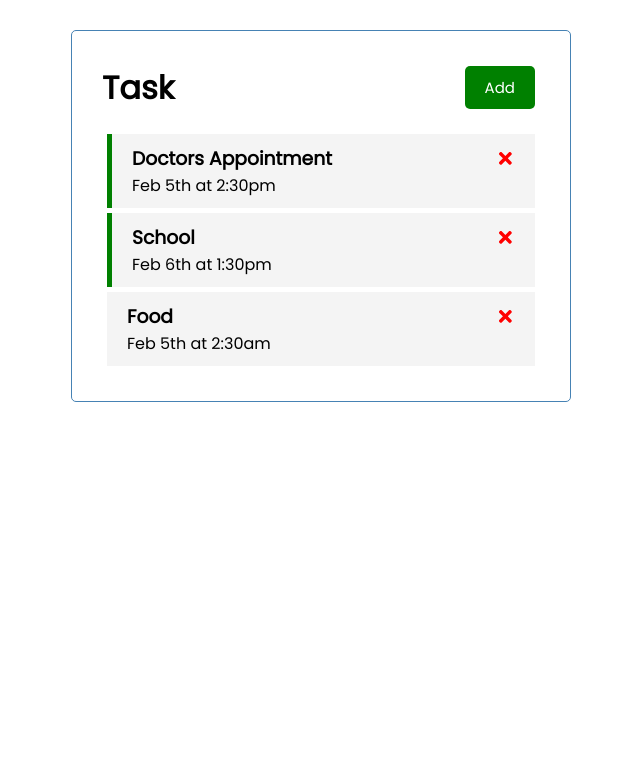
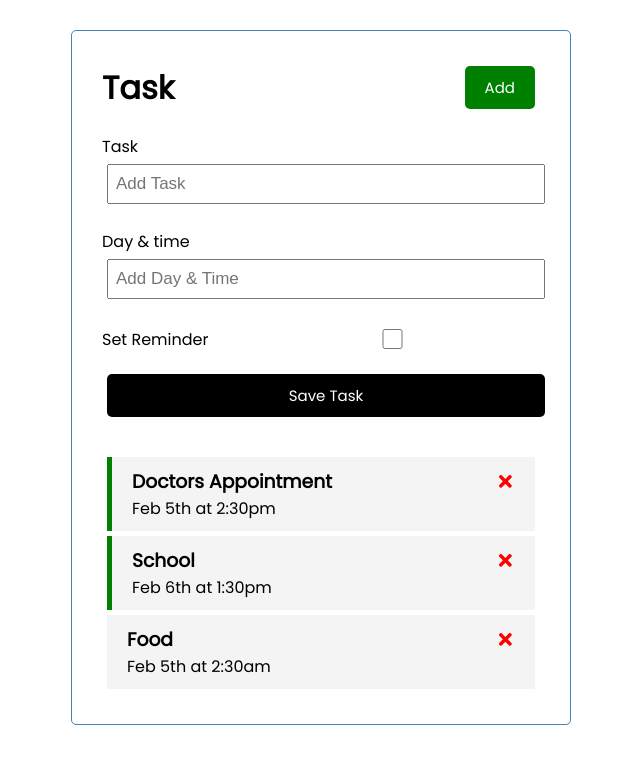
Before and after one commit to jonathanwodzisz/task-app, a React (Create React App) app: page / in a window 1280 px wide. Shown: the top 764 px of the page, without its empty margins (319-959 px from the left). Built offline with nearby package versions, Linux system fonts and the light colour scheme.

Commit message:
addTask component incomplete

```diff
--- a/src/App.js
+++ b/src/App.js
@@ -2,6 +2,7 @@
 import Tasks from './components/Tasks'
 import './App.css';
 import { useState } from 'react'
+import AddTask from './components/AddTask'
 
 function App() {
   const [tasks, setTasks] = useState(
@@ -29,6 +30,10 @@
   const toggleReminder = (id) => {
     setTasks(tasks.map((task) => task.id === id ? { ...task, reminder: !task.reminder } : task))
   }
+  //Add Task
+  const addTask = (task) => {
+    console.log(task);
+  }
   //Delete Task
   const deleteTask = (id) => {
     setTasks(tasks.filter((task) => task.id !== id))
@@ -36,6 +41,7 @@
   return (
     <div className="container">
       <Header title="Task" />
+      <AddTask onAdd={addTask} />
       {tasks.length > 0 ? <Tasks onDelete={deleteTask} tasks={tasks} onToggle={toggleReminder} /> : 'No Tasks Yet'}
     </div>
   );
--- /dev/null
+++ b/src/components/AddTask.js
@@ -0,0 +1,35 @@
+import React from 'react'
+import { useState } from 'react'
+
+function AddTask({ onAdd }) {
+    const [text, setText] = useState('');
+    const [day, setDay] = useState('');
+    const [reminder, setReminder] = useState(false);
+    const onSubmit = (e) => {
+        e.preventDefault()
+        if (!text) {
+            alert('Please add text')
+            return
+        }
+        onAdd({ text, day, reminder })
+    }
+    return (
+        <form className="add-form" onSubmit={onSubmit}>
+            <div className="form-control">
+                <label>Task</label>
+                <input type="text" placeholder='Add Task' value={text} onChange={(e) => setText(e.target.value)} />
+            </div>
+            <div className="form-control">
+                <label>Day & time</label>
+                <input type="text" placeholder='Add Day & Time' value={day} onChange={(e) => setDay(e.target.value)} />
+            </div>
+            <div className="form-control form-control-check">
+                <label>Set Reminder</label>
+                <input type="checkbox" value={reminder} onChange={(e) => setReminder(e.currentTarget.checked)} />
+            </div>
+            <input className="btn btn-block" type='submit' value="Save Task" />
+        </form>
+    )
+}
+
+export default AddTask
```
